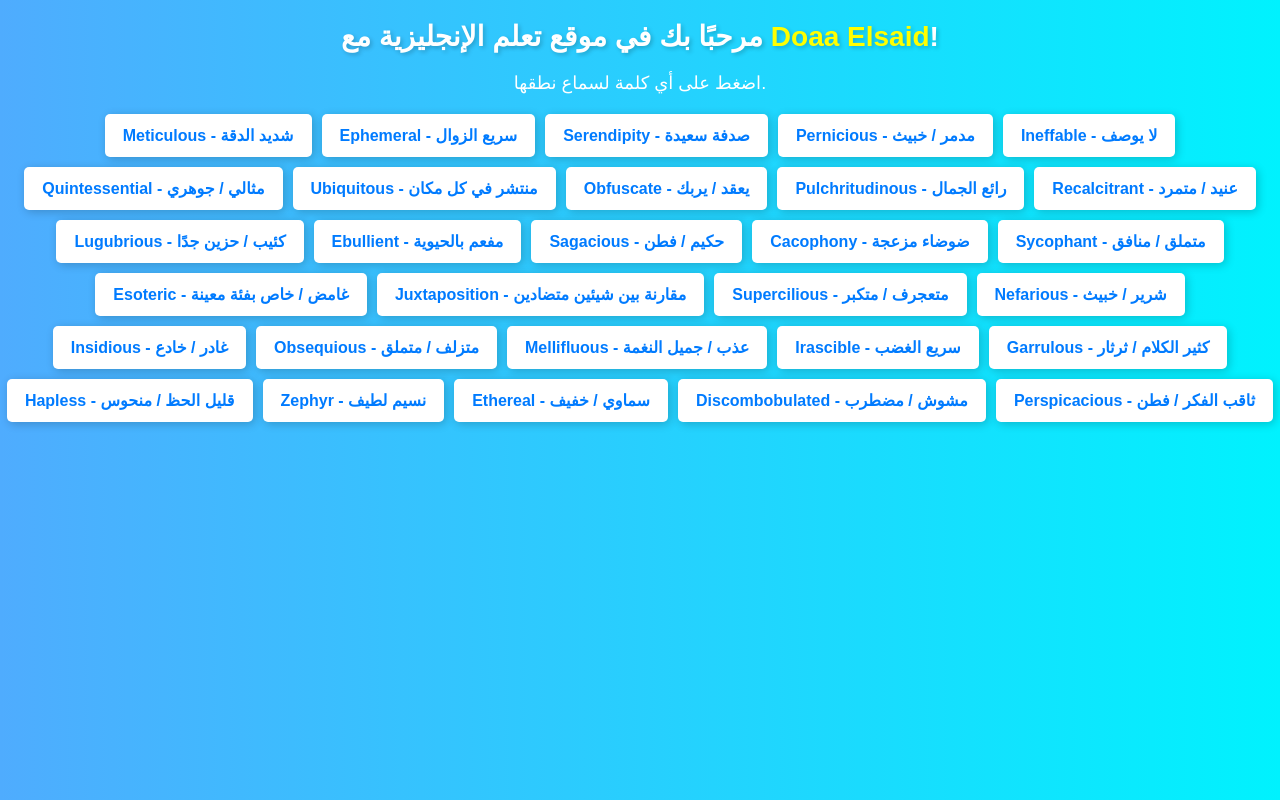
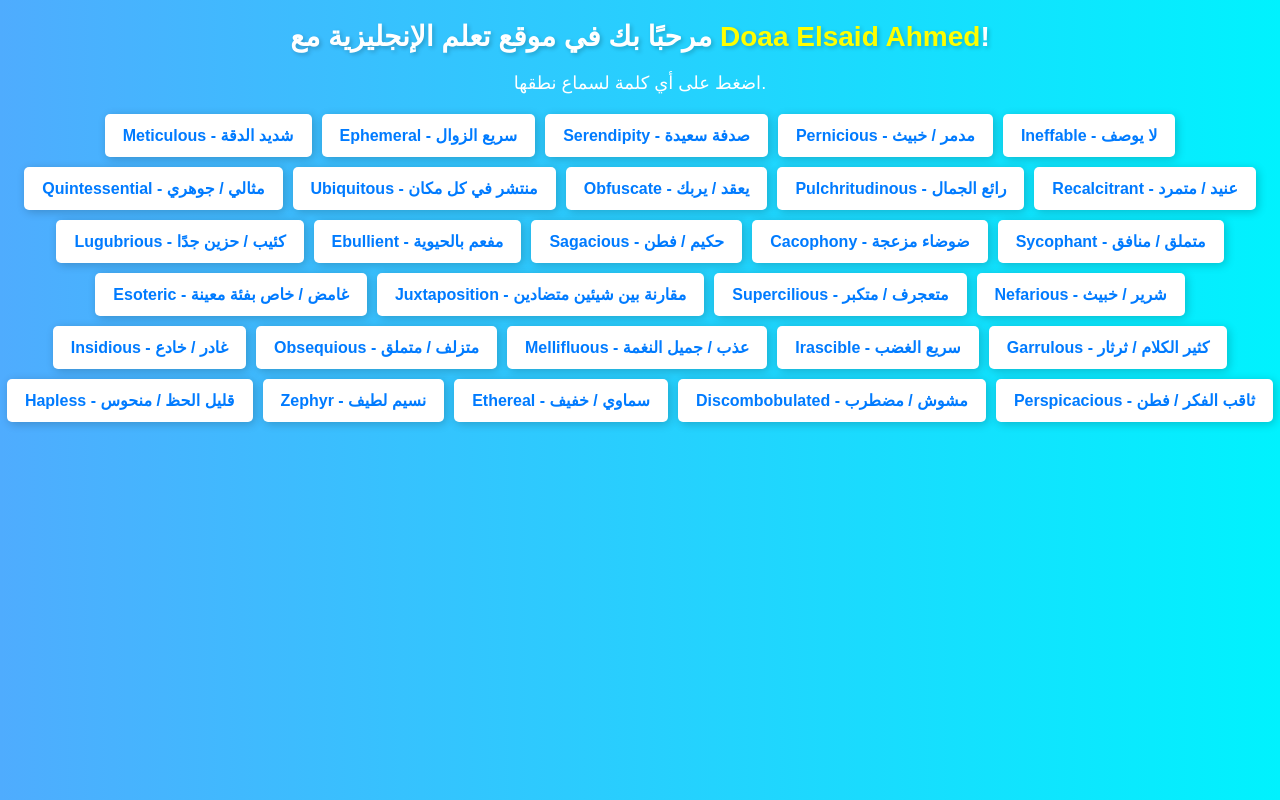
Before and after one commit to doaaElsaid/MyFirstProject, a plain HTML site: page index.html in a window 1280 px wide. Drawn offline with Linux system fonts and the light colour scheme.

Commit message:
Add files via upload

```diff
--- a/index.html
+++ b/index.html
@@ -3,7 +3,7 @@
 <head>
     <meta charset="UTF-8">
     <meta name="viewport" content="width=device-width, initial-scale=1.0">
-    <title>Learn English with Doaa Elsaid</title>
+    <title>Learn English with Doaa Elsaid Ahmed</title>
     <style>
         /* تنسيق الخلفية */
         body {
@@ -59,7 +59,7 @@
     </style>
 </head>
 <body>
-    <h1>مرحبًا بك في موقع تعلم الإنجليزية مع <span style="color:yellow;">Doaa Elsaid</span>!</h1>
+    <h1>مرحبًا بك في موقع تعلم الإنجليزية مع <span style="color:yellow;">Doaa Elsaid Ahmed</span>!</h1>
     <p>اضغط على أي كلمة لسماع نطقها.</p>
 
     <ul>
```
